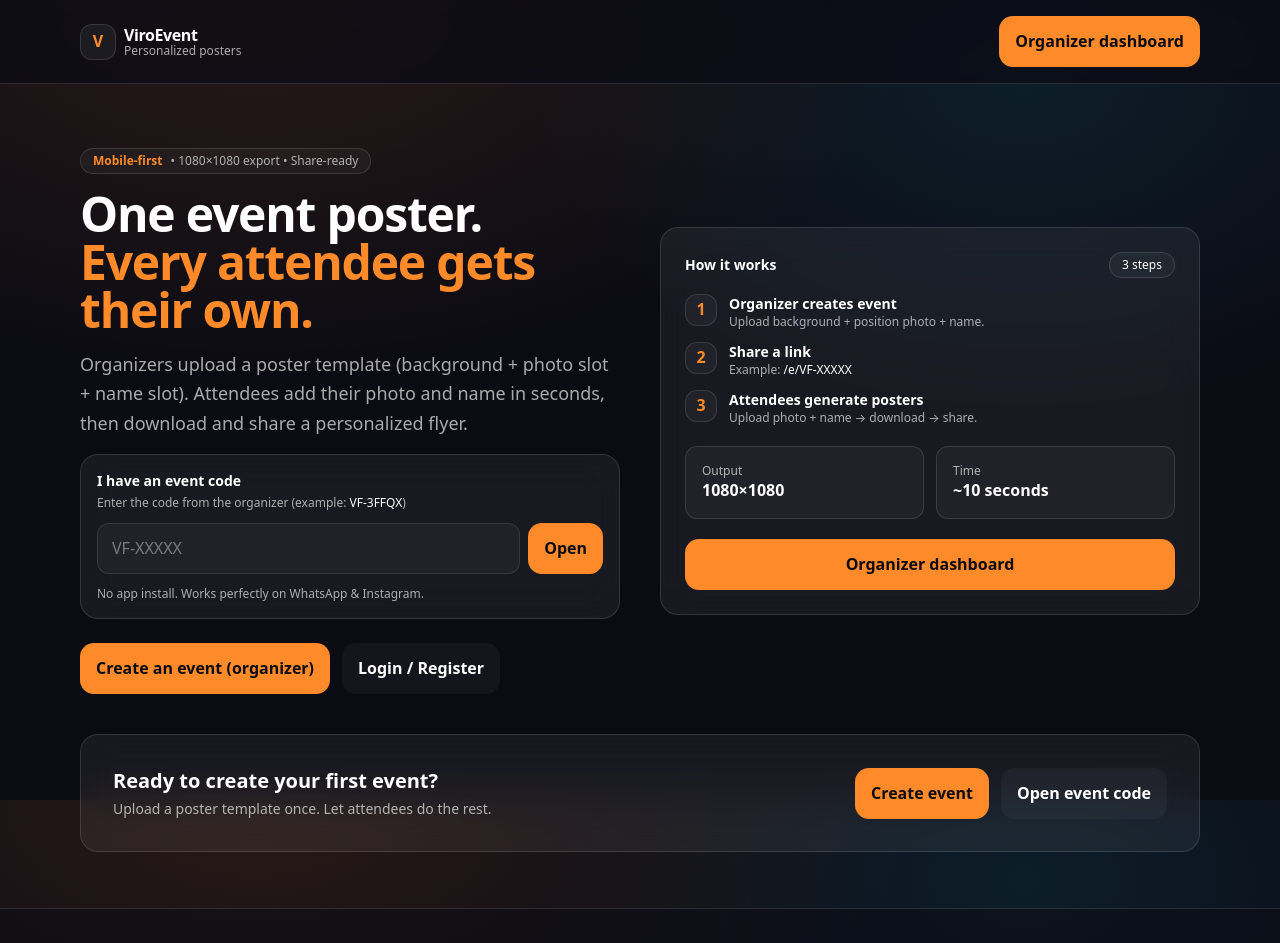
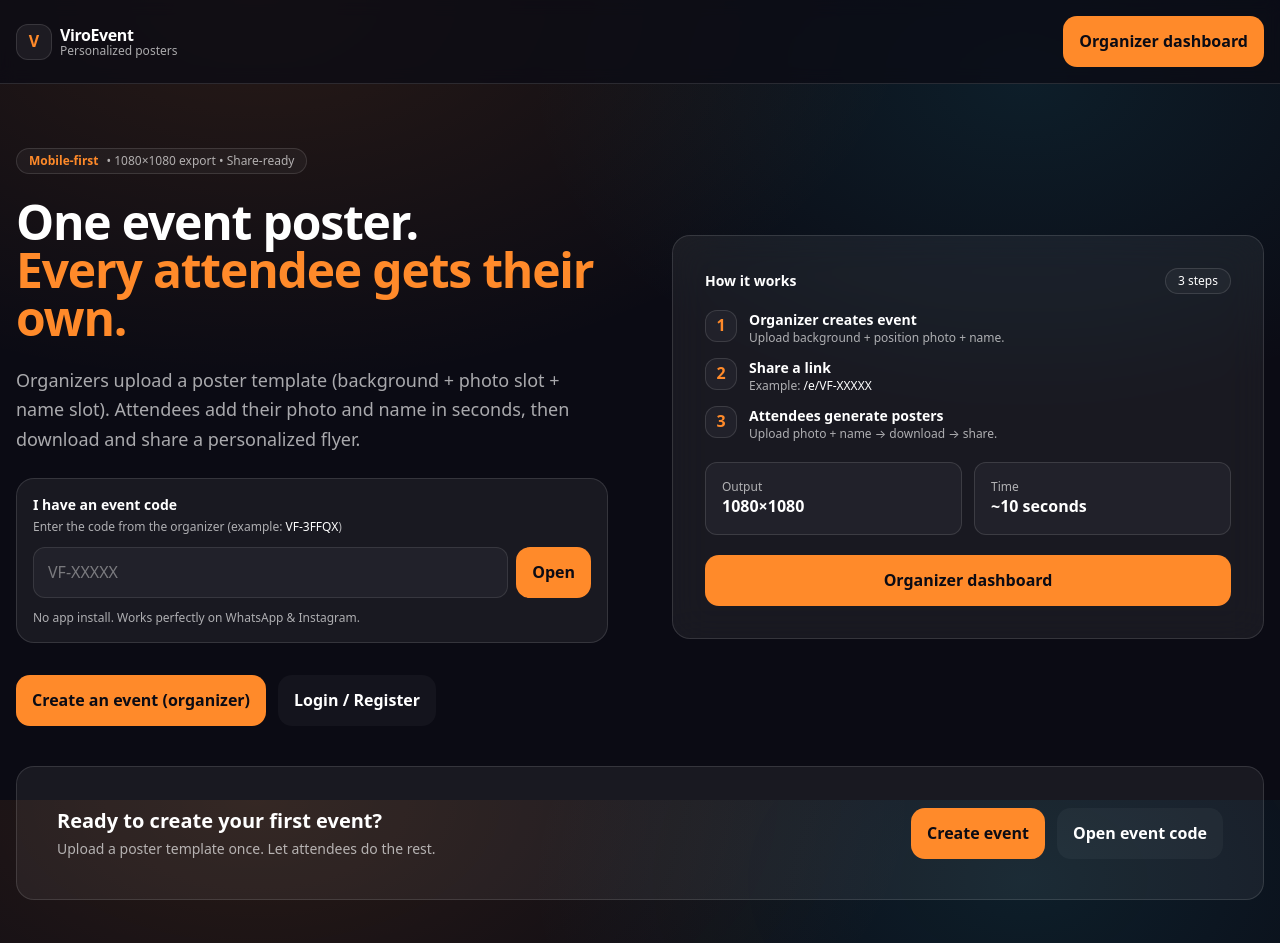
Before and after one commit to delpierro4ever/VibraFrame, a Next.js app in the folder admin/: page / in a window 1280 px wide. Shown: the top 943 px of the page. Built offline with nearby package versions, Linux system fonts and the light colour scheme.

Commit message:
commiting fixes on the dashboard

```diff
--- a/admin/src/pages/admin/index.tsx
+++ b/admin/src/pages/admin/index.tsx
@@ -124,11 +124,43 @@ export default function AdminDashboard({ events, errorMsg }: Props) {
                 >
                   <div className="aspect-square bg-black/30 relative flex items-center justify-center text-white/40 text-sm overflow-hidden">
                     {e.backgroundUrl ? (
-                      <img
-                        src={e.backgroundUrl}
-                        alt={e.name || "Event Background"}
-                        className="absolute inset-0 w-full h-full object-cover"
-                      />
+                      <>
+                        <img
+                          src={e.backgroundUrl}
+                          alt={e.name || "Event Background"}
+                          className="absolute inset-0 w-full h-full object-cover"
+                        />
+                        {/* Preview Overlays */}
+                        {e.template?.photo && (
+                          <div
+                            className="absolute border-2 border-[var(--viro-primary)] bg-black/20"
+                            style={{
+                              left: `${(e.template.photo.x ?? 0.5) * 100}%`,
+                              top: `${(e.template.photo.y ?? 0.35) * 100}%`,
+                              width: `${((e.template.photo.size ?? 220) / (e.template.canvas?.width ?? 1080)) * 100}%`,
+                              height: `${((e.template.photo.size ?? 220) / (e.template.canvas?.width ?? 1080)) * 100}%`,
+                              transform: "translate(-50%, -50%)",
+                              borderRadius: e.template.photo.shape === "circle" ? "50%" : "4px",
+                            }}
+                          >
+                            <div className="w-full h-full flex items-center justify-center text-[8px] opacity-40">Photo</div>
+                          </div>
+                        )}
+                        {e.template?.text && (
+                          <div
+                            className="absolute border border-white/30 bg-white/10 flex items-center justify-center text-[6px] font-bold text-white/50"
+                            style={{
+                              left: `${(e.template.text.x ?? 0.5) * 100}%`,
+                              top: `${(e.template.text.y ?? 0.78) * 100}%`,
+                              width: `${(e.template.text.w ?? 0.82) * 100}%`,
+                              height: `${(e.template.text.h ?? 0.14) * 100}%`,
+                              transform: "translate(-50%, -50%)",
+                            }}
+                          >
+                            NAME SLOT
+                          </div>
+                        )}
+                      </>
                     ) : (
                       <div className="flex flex-col items-center gap-2 opacity-40">
                         <span className="text-3xl font-black text-[var(--viro-primary)]">V</span>
--- a/admin/src/pages/analytics/[eventCode].tsx
+++ b/admin/src/pages/analytics/[eventCode].tsx
@@ -125,8 +125,8 @@ export default function AnalyticsPage() {
         <div className="mx-auto max-w-3xl">
           {/* top nav */}
           <div className="flex items-center justify-between mb-4">
-            <Link href="/" className="text-sm text-[var(--viro-muted)] hover:opacity-90">
-              ← Back to home
+            <Link href="/admin" className="text-sm text-[var(--viro-muted)] hover:opacity-90">
+              ← Back to dashboard
             </Link>
 
             <div className="flex items-center gap-2">
--- a/admin/src/pages/e/[eventCode].tsx
+++ b/admin/src/pages/e/[eventCode].tsx
@@ -98,17 +98,17 @@ function downloadBlob(blob: Blob, filename: string) {
 function drawWatermark(ctx: CanvasRenderingContext2D) {
   ctx.save();
 
-  // Set 20% opacity
-  ctx.globalAlpha = 0.2;
+  // Set 25% opacity
+  ctx.globalAlpha = 0.25;
 
   // White text, bold, centered at bottom
   ctx.fillStyle = "#ffffff";
-  ctx.font = "bold 24px Arial, sans-serif";
+  ctx.font = "bold 42px Arial, sans-serif";
   ctx.textAlign = "center";
   ctx.textBaseline = "bottom";
 
   // Draw text centered at bottom with some padding
-  ctx.fillText("Alita Automations", OUT_W / 2, OUT_H - 30);
+  ctx.fillText("ViroEvents", OUT_W / 2, OUT_H - 40);
 
   ctx.restore();
 }
--- a/admin/src/pages/index.tsx
+++ b/admin/src/pages/index.tsx
@@ -40,7 +40,7 @@ export default function HomePage() {
       <main className="min-h-screen text-white">
         {/* Header */}
         <header className="sticky top-0 z-20 border-b border-[var(--viro-border)] bg-[rgba(11,11,20,0.75)] backdrop-blur">
-          <div className="mx-auto max-w-6xl px-4 py-4 flex items-center justify-between">
+          <div className="mx-auto max-w-[1400px] px-4 py-4 flex items-center justify-between">
             <Link href="/" className="flex items-center gap-2">
               <span className="inline-flex h-9 w-9 items-center justify-center rounded-xl bg-[rgba(255,255,255,0.06)] border border-[var(--viro-border)]">
                 <span className="text-[var(--viro-primary)] font-black">V</span>
@@ -65,9 +65,9 @@ export default function HomePage() {
         </header>
 
         {/* Hero */}
-        <section className="mx-auto max-w-6xl px-4 pt-10 pb-10 lg:pt-16">
-          <div className="grid lg:grid-cols-2 gap-6 lg:gap-10 items-center">
-            <div className="space-y-4">
+        <section className="mx-auto max-w-[1400px] px-4 pt-10 pb-10 lg:pt-16">
+          <div className="grid lg:grid-cols-2 gap-6 lg:gap-16 items-center">
+            <div className="space-y-6 animate-fade-in opacity-0">
               <div className="inline-flex items-center gap-2 text-xs px-3 py-1 rounded-full border border-[var(--viro-border)] bg-[rgba(255,255,255,0.04)]">
                 <span className="text-[var(--viro-primary)] font-semibold">
                   Mobile-first
@@ -144,7 +144,7 @@ export default function HomePage() {
             </div>
 
             {/* How it works */}
-            <div className="viro-card p-5 lg:p-6 border border-[var(--viro-border)]">
+            <div className="viro-card p-5 lg:p-8 border border-[var(--viro-border)] animate-fade-in opacity-0 animate-delay-200">
               <div className="flex items-center justify-between mb-4">
                 <div className="text-sm font-semibold">How it works</div>
                 <span className="text-xs px-3 py-1 rounded-full border border-[var(--viro-border)] bg-[rgba(255,255,255,0.04)]">
@@ -214,8 +214,8 @@ export default function HomePage() {
         </section>
 
         {/* CTA */}
-        <section className="mx-auto max-w-6xl px-4 pb-14">
-          <div className="viro-card p-6 lg:p-8 border border-[var(--viro-border)]">
+        <section className="mx-auto max-w-[1400px] px-4 pb-14 animate-fade-in opacity-0 animate-delay-300">
+          <div className="viro-card p-6 lg:p-10 border border-[var(--viro-border)]">
             <div className="flex flex-col lg:flex-row items-start lg:items-center justify-between gap-4">
               <div>
                 <div className="text-xl font-black">Ready to create your first event?</div>
@@ -244,7 +244,7 @@ export default function HomePage() {
 
         {/* Footer */}
         <footer className="border-t border-[var(--viro-border)] bg-[rgba(11,11,20,0.55)]">
-          <div className="mx-auto max-w-6xl px-4 py-8 text-sm text-[var(--viro-muted)] flex flex-col sm:flex-row items-center justify-between gap-3">
+          <div className="mx-auto max-w-[1400px] px-4 py-8 text-sm text-[var(--viro-muted)] flex flex-col sm:flex-row items-center justify-between gap-3">
             <div>
               © {year} <span className="text-white font-semibold">ViroEvent</span>. Powered by{" "}
               <span className="text-white">Alita Automations</span>.
--- a/admin/src/styles/globals.css
+++ b/admin/src/styles/globals.css
@@ -157,3 +157,15 @@ textarea.viro-input {
 .viro-file::file-selector-button:hover {
   border-color: rgba(255, 255, 255, 0.18);
 }
+@keyframes fadeIn {
+  from { opacity: 0; transform: translateY(10px); }
+  to { opacity: 1; transform: translateY(0); }
+}
+
+.animate-fade-in {
+  animation: fadeIn 0.8s ease-out forwards;
+}
+
+.animate-delay-100 { animation-delay: 100ms; }
+.animate-delay-200 { animation-delay: 200ms; }
+.animate-delay-300 { animation-delay: 300ms; }
```
